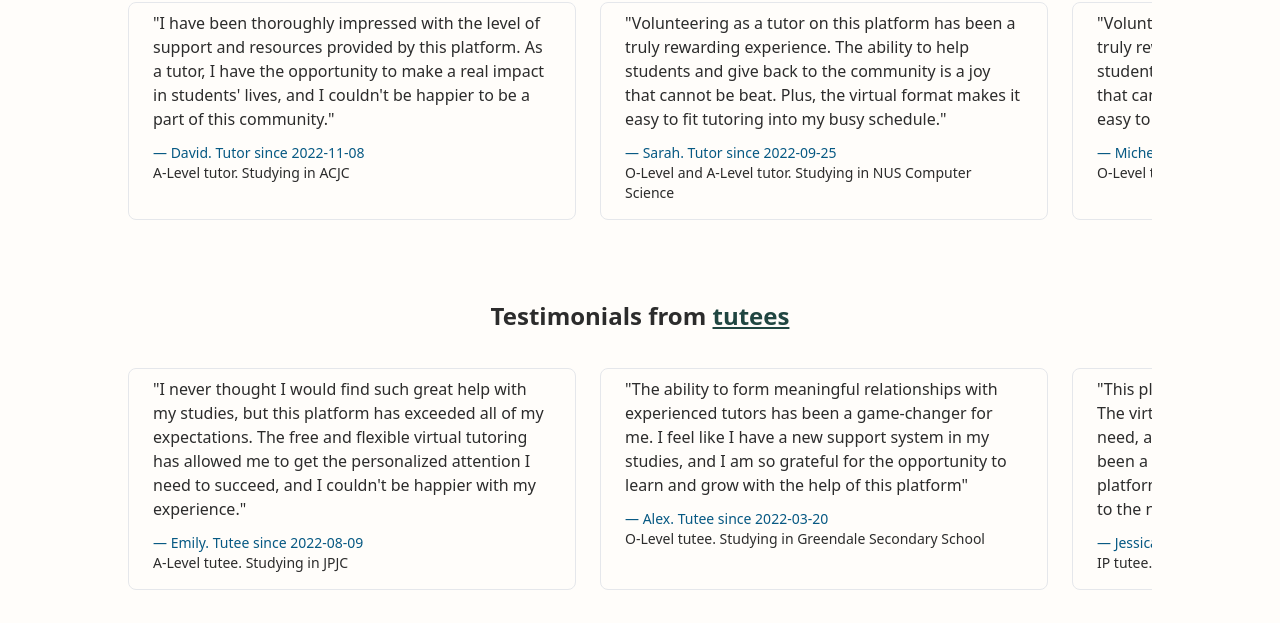
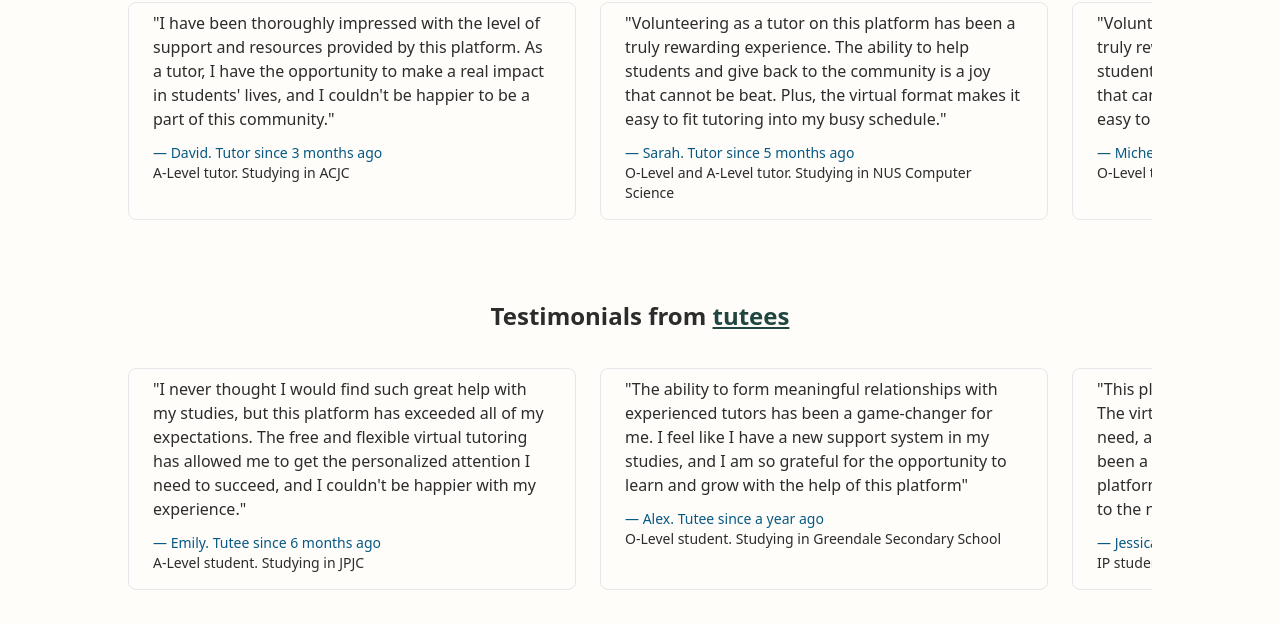
Before and after one commit to tch1001/EduHopeSG, a Next.js app in the folder frontend/: page / in a window 1280 px wide. Shown: the part 4059-4682 px from the top of the page. Built offline with nearby package versions, Linux system fonts and the light colour scheme.

Commit message:
fix(date): use dayjs instead of formatted date string

```diff
--- a/frontend/components/home/TestimonialCard.jsx
+++ b/frontend/components/home/TestimonialCard.jsx
@@ -1,4 +1,9 @@
-import { Card } from "../Card"
+import dayjs from "dayjs";
+import relativeTime from "dayjs/plugin/relativeTime";
+import { Card } from "../Card";
+
+import "dayjs/locale/en-sg";
+dayjs.extend(relativeTime);
 
 export const TestimonialCard = ({
     testimonial,
@@ -9,12 +14,14 @@ export const TestimonialCard = ({
     tutor = true,
     ...props
 }) => {
+
+
     return (
         <Card className="pt-2 pb-4 px-6 min-w-[16rem] xs:min-w-[22rem] sm:min-w-[28rem] snap-start" {...props}>
             <p className="font-medium text-base">"{testimonial}"</p>
             <div className="text-sm mt-3">
-                <p className="text-dark-blue">— {name}. {tutor ? "Tutor" : "Tutee"} since {member_since}</p>
-                <p className="font-medium">{stream} {tutor ? "tutor" : "tutee"}. Studying in {institution}</p>
+                <p className="text-dark-blue">— {name}. {tutor ? "Tutor" : "Tutee"} since {dayjs().to(member_since)}</p>
+                <p className="font-medium">{stream} {tutor ? "tutor" : "student"}. Studying in {institution}</p>
             </div>
         </Card>
     )
--- a/frontend/package.json
+++ b/frontend/package.json
@@ -21,6 +21,7 @@
     "tailwindcss": "^3.2.4"
   },
   "dependencies": {
+    "dayjs": "^1.11.7",
     "next": "^13.1.6",
     "react": "^18.2.0",
     "react-dom": "^18.2.0",
```
Also changed, not shown: 1 other file (tests, documents, lock files or other folders).
